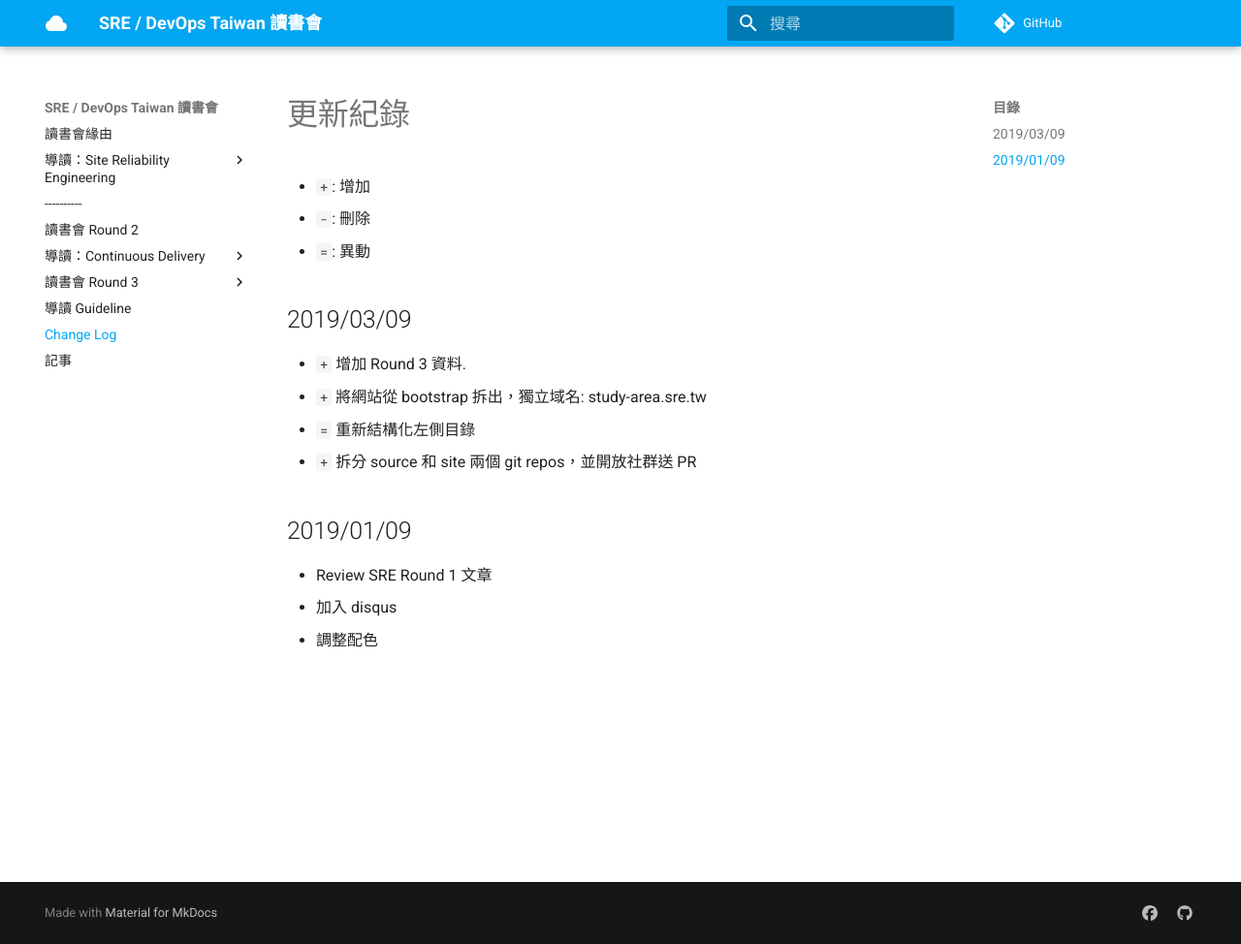
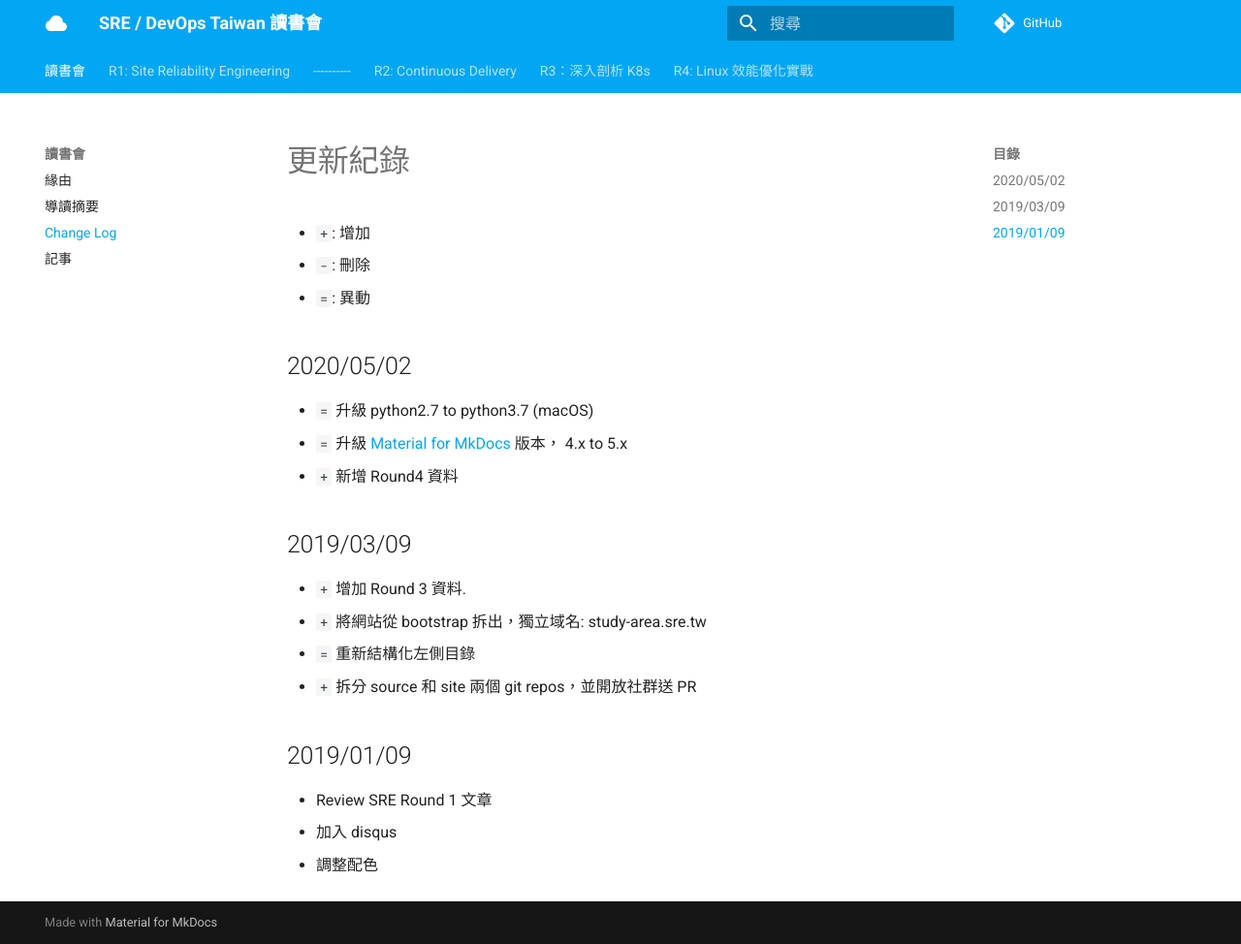
Before and after one commit to cross-community/study-area-docs, an MkDocs documentation site: the page built from docs/ChangeLog.md, in a window 1280 px wide and 974 px high. Shown: the whole window at 97% size. Built offline with MkDocs 1.6.1 and Material for MkDocs 9.7.7, drawn with Linux system fonts in a browser that asks for light colours; comment, search, counter and statistics services are not loaded.

Commit message:
update on 20200502-1018, comment: *  升級 python2.7 to python3.7 (macOS) *  升級 [Material for MkDocs](https://squidfunk.github.io/mkdocs-material/releases/5/#extrarepo_icon) 版本， 4.x to 5.x *  新增 Round4 資料

```diff
--- a/docs/ChangeLog.md
+++ b/docs/ChangeLog.md
@@ -4,6 +4,14 @@
 * `+`: 增加
 * `-`: 刪除
 * `=`: 異動
+
+
+## 2020/05/02
+
+* `=` 升級 python2.7 to python3.7 (macOS)
+* `=` 升級 [Material for MkDocs](https://squidfunk.github.io/mkdocs-material/releases/5/#extrarepo_icon) 版本， 4.x to 5.x
+* `+` 新增 Round4 資料
+
 
 ## 2019/03/09
 
--- a/mkdocs.yml
+++ b/mkdocs.yml
@@ -1,14 +1,21 @@
-## Site
+# -----------------------------------------------------------------------------
+# Site Info
+# -----------------------------------------------------------------------------
 site_name: SRE / DevOps Taiwan 讀書會
 site_url: 'https://study-area.sre.tw/'
 repo_url: 'https://github.com/cross-community/study-area-docs'
 docs_dir: 'docs'
 
-
-## Navigator
+# -----------------------------------------------------------------------------
+# Navigator
+# -----------------------------------------------------------------------------
 nav:
-  - "讀書會緣由": index.md
-  - "導讀：Site Reliability Engineering":
+  - "讀書會":
+    - "緣由": index.md
+    - "導讀摘要": GuideLine.md
+    - "Change Log": "ChangeLog.md"
+    - "記事": "notes.md"
+  - "R1: Site Reliability Engineering":
     - "緒論、第一章": "01_SRE/CH01.md"
     - "第二、三、四章": "01_SRE/CH02-04.md"
     - "第五、六、七章": "01_SRE/CH05-07.md"
@@ -27,8 +34,8 @@ nav:
     - "事件處理案例": "Incidents.md"
     - "相關活動分享": "Events.md"
   - "----------": separator.md
-  - "讀書會 Round 2": 02_CD.md
-  - "導讀：Continuous Delivery":
+  - "R2: Continuous Delivery":
+    - "活動摘要": 02_CD.md
     - "第一章 軟體交付的問題": "02_CD/CH01.md"
     - "第二章 設置管理": "02_CD/CH02.md"
     - "第三章 持續整合": "02_CD/CH03.md"
@@ -44,47 +51,52 @@ nav:
     - "第十三章 元件相依性管理": "02_CD/CH13.md"
     - "第十四章 版本控制進階": "02_CD/CH14.md"
     - "第十五章 持續交付管理": "02_CD/CH15.md"
-  - "讀書會 Round 3":
+  - "R3：深入剖析 K8s":
     - "春酒與選書": 03_K8s.md
     - "讀書會行程": "03_K8s/Schedule.md"
     - "讀書會 QA": "03_K8s/QA.md"
     - "第十八章": "03_K8s/CH18.md"
     - "第十九章": "03_K8s/CH19.md"
-#  - "讀書會 Round 4":
-#    - "選書": 04_Linux.md
-  - "導讀 Guideline": GuideLine.md
-  - "Change Log": "ChangeLog.md"
-  - "記事": "notes.md"
+  - "R4: Linux 效能優化實戰":
+    - "活動摘要": 04_Linux.md
+    - "選書": "04_Linux/Vote.md"
+    - "第一 ~ 第四章": "04_Linux/R4-01.md"
 
-##
+# -----------------------------------------------------------------------------
 # Theme: material
+# -----------------------------------------------------------------------------
 theme:
-#  name: readthedocs # default
   name: material
   palette:
     primary: 'light blue'
     accent: 'indigo'
-  logo:
-    icon: 'cloud'
+  #logo: images/logo.svg
+  #favicon: images/favicon.png
+  icon:
+    logo: material/cloud
+  #  repo: fontawesome/brands/git-alt
   language: 'zh-TW'
-  feature:
-    tabs: false
+  features:
+    - tabs
+    - instant
 
-## Custom
-#extra_css:
-#  - 'stylesheets/extra.css'
 
-extra:
-  manifest: 'manifest.webmanifest'
-  # https://squidfunk.github.io/mkdocs-material/getting-started/#adding-social-links
-  social:
-    - type: facebook
-      link: https://www.facebook.com/groups/sre.taiwan/
-    - type: github
-      link: https://github.com/cross-community/study-area-docs/
-  disqus: 'sre-tw'
+# -----------------------------------------------------------------------------
+# extra
+# -----------------------------------------------------------------------------
+#extra:
+#  manifest: 'manifest.webmanifest'
+  # social:
+  #   - type: facebook
+  #     link: https://www.facebook.com/groups/sre.taiwan/
+  #   - type: github
+  #     link: https://github.com/cross-community/study-area-docs/
+  # disqus: 'sre-tw'
 
-# Extensions
+# -----------------------------------------------------------------------------
+# extensions
+# -----------------------------------------------------------------------------
+
 markdown_extensions:
   - admonition
   - codehilite:
```
Also changed, not shown: README.md (+1 -0 lines), docs/04_Linux.md (+26 -0 lines), docs/04_Linux/Online.md (added, +6 -0 lines), docs/04_Linux/R4-01.md (added, +21 -0 lines), docs/04_Linux/Vote.md (added, +51 -0 lines), docs/act/04_Linux/20200320-Vote.png (added), docs/act/04_Linux/Screen Shot 2020-05-02 at 10.09.48.png (added), 1 other file.
